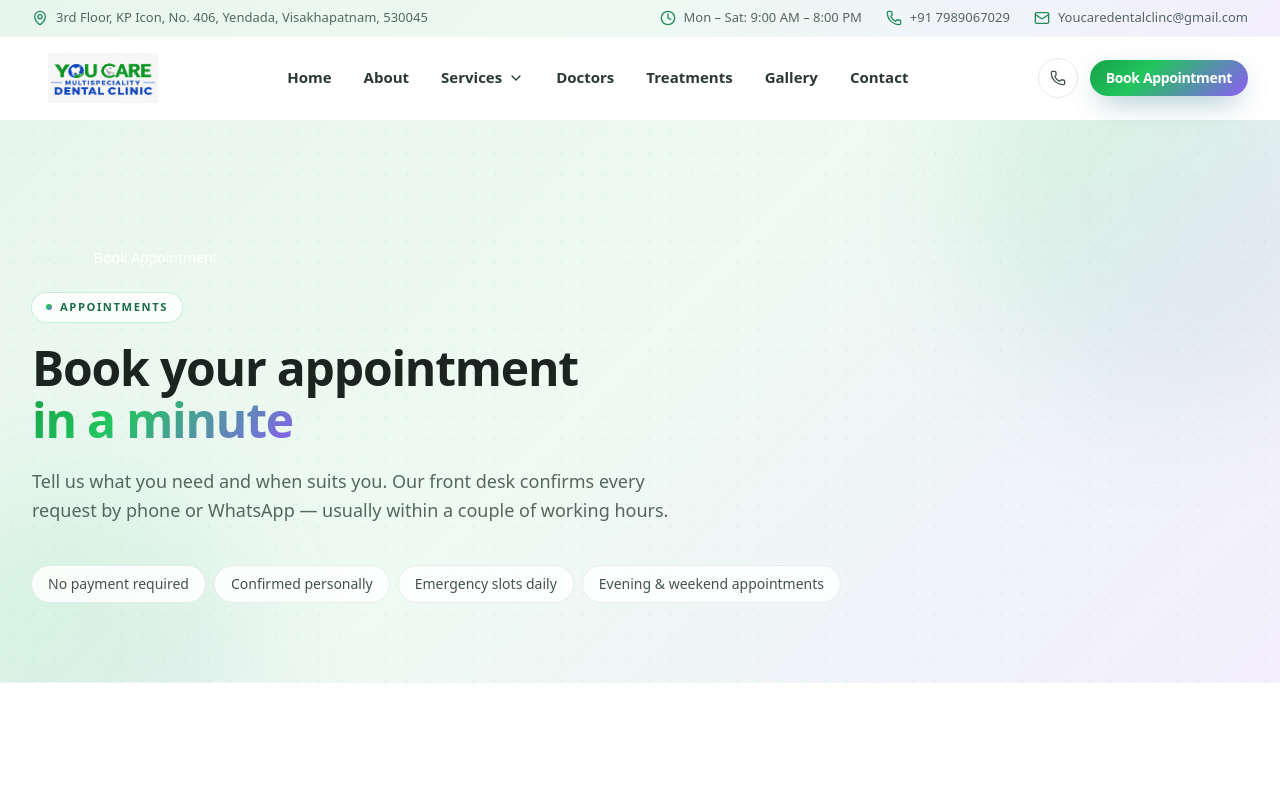
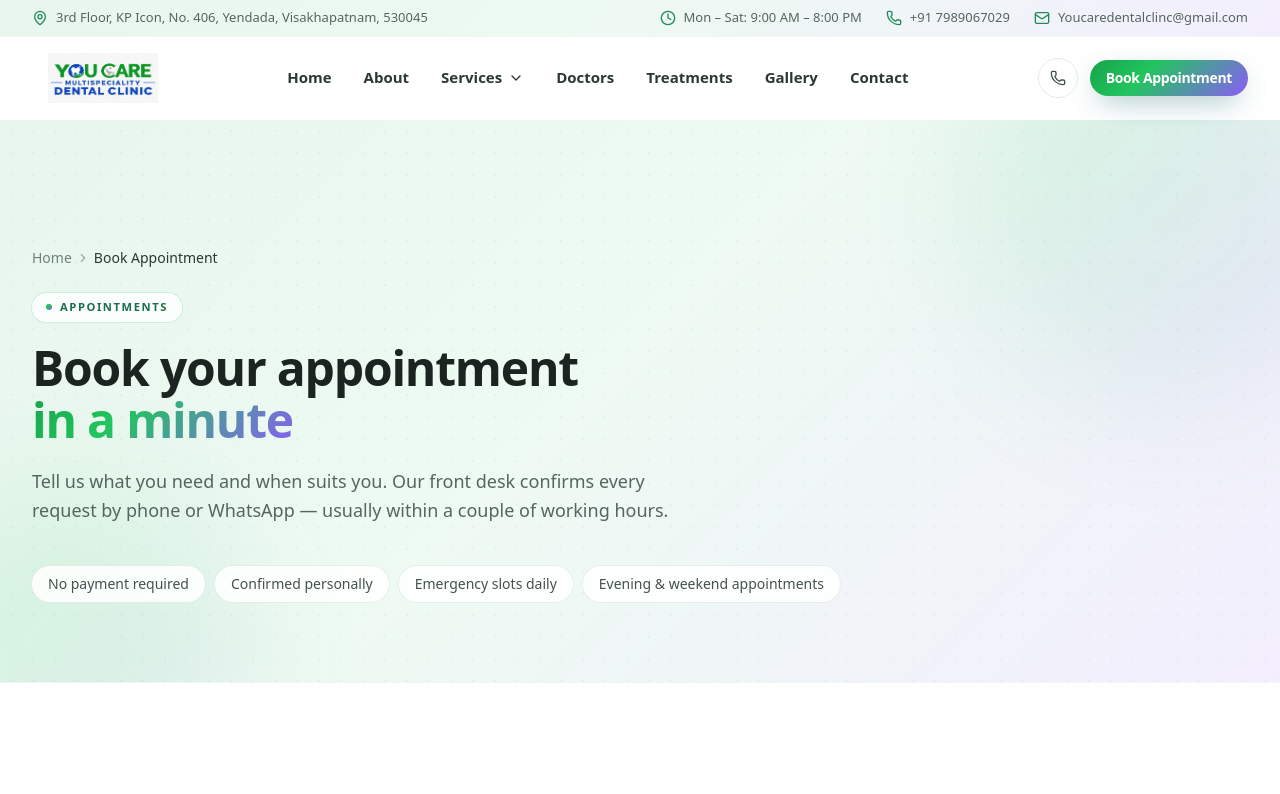
Before and after one commit to Prasadnimmale/dental-clinic, a Next.js app: page /appointment in a window 1280 px wide. Shown: the top 794 px of the page. Built offline with nearby package versions, Linux system fonts and the light colour scheme; a web font is replaced by a local one.

Commit message:
change text colour

```diff
--- a/src/components/common/PageHero.tsx
+++ b/src/components/common/PageHero.tsx
@@ -40,7 +40,7 @@ export function PageHero({
       />
 
       <Container className="relative">
-        <Breadcrumb items={crumbs} tone="dark" className="text-ink-600" />
+        <Breadcrumb items={crumbs} />
 
         <div className="mt-6 max-w-3xl">
           <p className="inline-flex items-center gap-2 rounded-full bg-white/80 px-3.5 py-1.5 text-[0.7rem] font-semibold tracking-[0.14em] text-mint-700 uppercase ring-1 ring-mint-200/80 backdrop-blur-sm">
```
